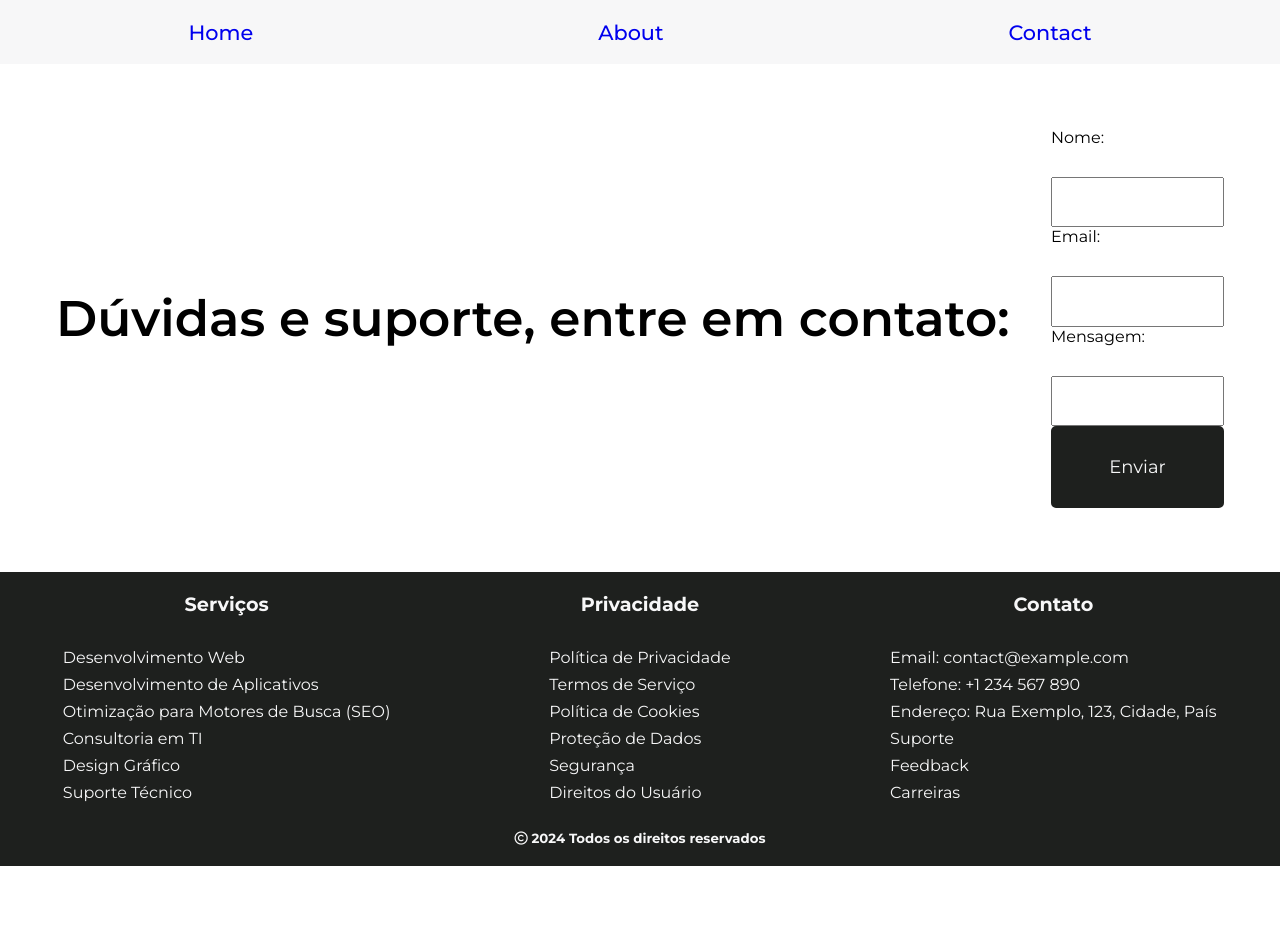
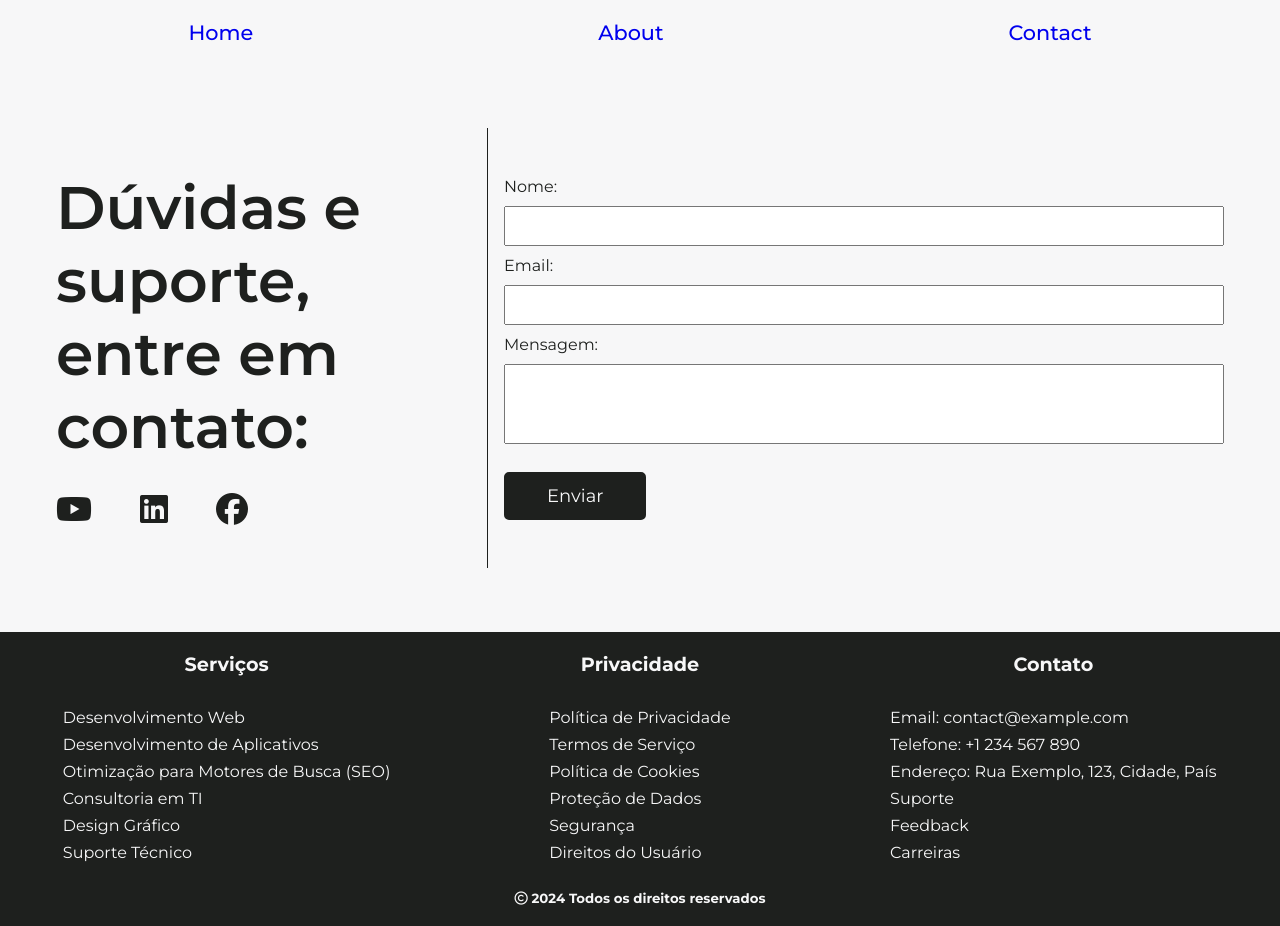
Before and after one commit to YuriLopess/Startup_Web, a React (Vite) app: page /Contact in a window 1280 px wide. Before the commit the page ends 866 px from the top, so only its background shows below. Built offline with nearby package versions, Linux system fonts and the light colour scheme.

Commit message:
feature: Add styles in contact

```diff
--- a/src/components/Footer/footer.css
+++ b/src/components/Footer/footer.css
@@ -36,7 +36,7 @@ footer {
 
 .footer-section ul li:hover {
     transform: translateX(-8px);
-    color: rgb(168, 168, 168);
+    color: var(--color-3);
 }
 
 .copyright {
--- a/src/routes/Contact/Contact.jsx
+++ b/src/routes/Contact/Contact.jsx
@@ -6,26 +6,37 @@ function Contact() {
     <>
     <section className='class-top'>
       <div className='left-content'>
-        <h1>Dúvidas e suporte, entre em contato:</h1>
-        <div>
-          <p></p>
-          <p></p>
-          <p></p>
+        <h1>Dúvidas e suporte, <br /> entre em contato:</h1>
+        <div id='icons-content'>
+          <p><i class="fa-brands fa-youtube"></i></p>
+          <p><i class="fa-brands fa-linkedin"></i></p>
+          <p><i class="fa-brands fa-facebook"></i></p>
         </div>
       </div>
 
+      <div className='center-content'></div>
+
       <div className='right-content'>
         <form className='form-content'>
+          <div className='form-group'>
             <label>Nome:</label>
             <input type="text"/>
+          </div>
 
+          <div className='form-group'>
             <label>Email:</label>
             <input type="text"/>
+          </div>
 
+          <div className='form-group'>
             <label>Mensagem:</label>
-          <input type="text"/>
+            <input type="text" id='form-message'/>
+          </div>
 
+          <div className='form-button'>
             <button className='button'>Enviar</button>
+          </div>
+
         </form>
       </div>
     </section>
--- a/src/routes/Contact/contact.css
+++ b/src/routes/Contact/contact.css
@@ -1,3 +1,48 @@
+.center-content {
+    width: 2px;
+    height: 55vh;
+    background-color: var(--color-2);
+}
+
 .form-content {
     display:grid;
 }
+
+#icons-content {
+    display: flex;
+    gap: 3rem;
+}
+
+#icons-content i {
+    cursor: pointer;
+    margin-top: 10px;
+    font-size: 2rem;
+    transition: 0.5s;
+}
+
+#icons-content i:hover {
+    transform: translateX(-8px);
+    color: var(--color-3);
+}
+
+.form-group {
+    display: grid;
+}
+
+.form-group input {
+    width: 90vh;
+    height: 40px;
+    margin: 10px 0;
+}
+
+#form-message {
+    height: 80px;
+}
+
+.form-button {
+    margin-top: 18px;
+}
+
+.form-button button {
+    padding: 10px 40px;
+}
--- a/src/routes/Home/home.css
+++ b/src/routes/Home/home.css
@@ -4,13 +4,12 @@
     padding: 10px;
     border-radius: 5px;
     margin: 0 1rem;
-    transition: transform 0.5s ease, box-shadow 0.3s ease;
+    transition: transform 0.5s ease;
     cursor: pointer;
 }
 
 .block-data:hover {
     transform: translateY(-10px);
-    box-shadow: 0 4px 7px rgba(0, 0, 0, 0.2);
 }
 
 .block-data h2 {
--- a/src/styles/base.css
+++ b/src/styles/base.css
@@ -3,6 +3,7 @@
 :root {
     --color-1: #F7F7F8;
     --color-2: #1E201E;
+    --color-3: rgb(85, 84, 84);
 }
 
 * {
@@ -14,12 +15,17 @@
     font-style: normal;
 }
 
+body {
+    background-color: var(--color-1);
+    color: var(--color-2);
+}
+
 section {
     margin: 4rem 2.5rem;
 }
 
 h1 {
-    font-size: 50px;
+    font-size: 60px;
     font-weight: 600;
 }
 
@@ -44,7 +50,16 @@ h1 {
 
 .right-content {
     margin: 0 1rem;
+}
+
+.right-content img {
+    cursor: pointer;
     height: 380px;
+    transition: transform 0.5s ease;
+}
+
+.right-content img:hover {
+    transform: translateY(-10px);
 }
 
 .button {
```
Lines whose indentation alone changed are shown as unchanged.
